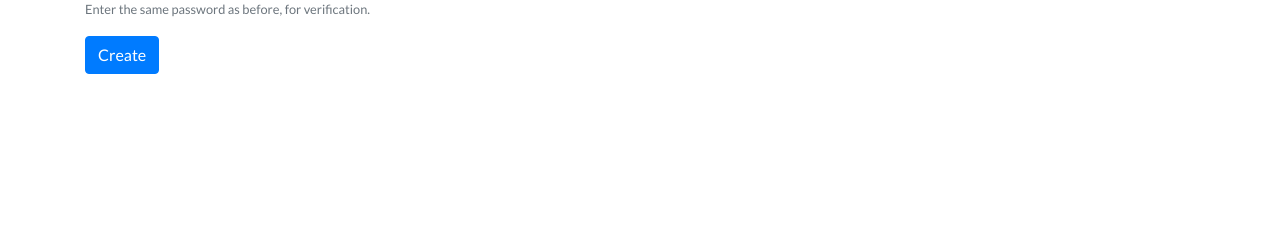
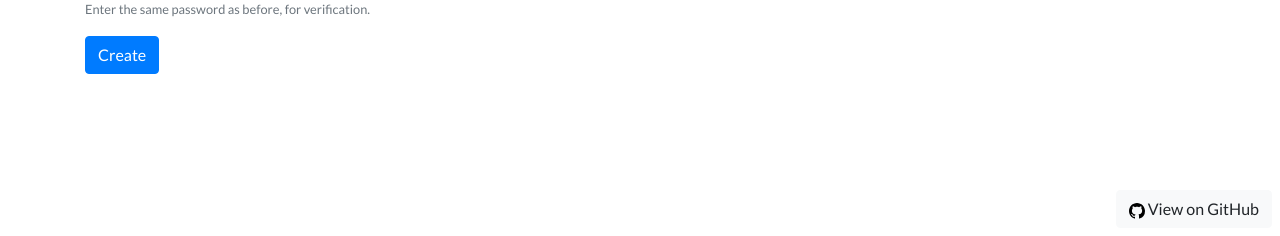
Before and after one commit to orfeasa/grocerease, a Django app: template main/templates/main/category_create_form.html in a window 1280 px wide. Shown: the part 564-800 px from the top of the page. Run offline with Django 3.2, Linux system fonts and the light colour scheme; the template is opened without the code that fills it: values that come from a table or form of the project are taken from there, others are empty; parts of the project's set-up code (start-up, migrations or seed data) failed here and were passed over; some libraries are stand-ins or nearby versions.

Commit message:
Add view on github button

```diff
--- a/main/templates/main/base.html
+++ b/main/templates/main/base.html
@@ -91,7 +91,9 @@
           <li class="nav-item {% if url_name == 'plan' %}active{% endif %}">
             <a class="nav-link" href="{% url 'plan' %}">New Order</a>
           </li>
-          <li class="nav-item {% if url_name == 'orders-list' %}active{% endif %}">
+          <li
+            class="nav-item {% if url_name == 'orders-list' %}active{% endif %}"
+          >
             <a class="nav-link" href="{% url 'orders-list' %}">Order history</a>
           </li>
           {% endif %}
@@ -116,6 +118,16 @@
     <div class="container mt-3">
       {% block content %} {% endblock content %}
     </div>
+
+    <div class="float-right fixed-bottom m-2">
+      <!-- View on github -->
+      <div class="float-right">
+        <a class="btn btn-light" href="https://github.com/orfeasa/grocerease">
+          <img src="{% static 'media/github.svg' %}" alt="" /> View on GitHub
+        </a>
+      </div>
+    </div>
+
     <!-- Load JS -->
 
     <script
@@ -140,6 +152,6 @@
     ></script>
 
     <!-- Custom JS -->
-    <!-- <script src="/main/static/js/main.js"></script> -->
+    <!-- <script src="{% static 'js/main.js' %}"></script> -->
   </body>
 </html>
```
Also changed, not shown: main/static/media/github.svg (added).
